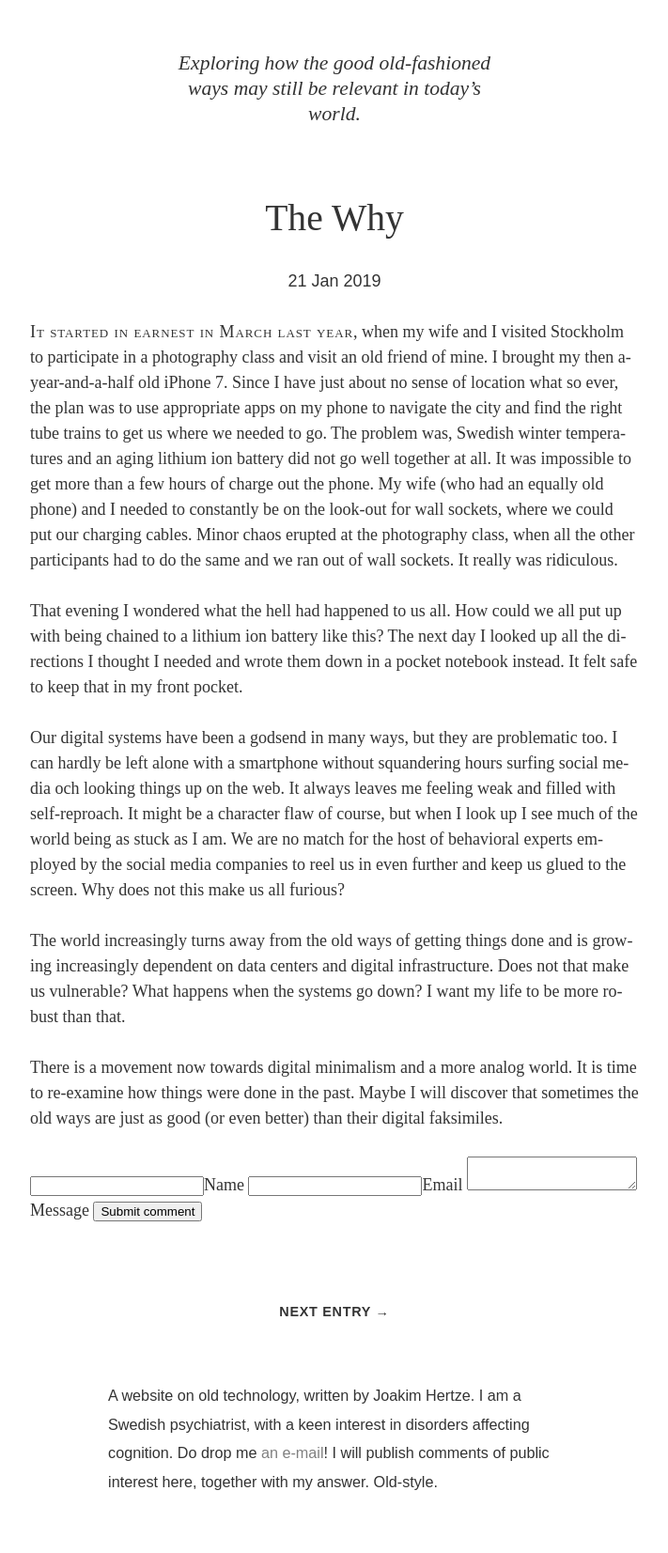
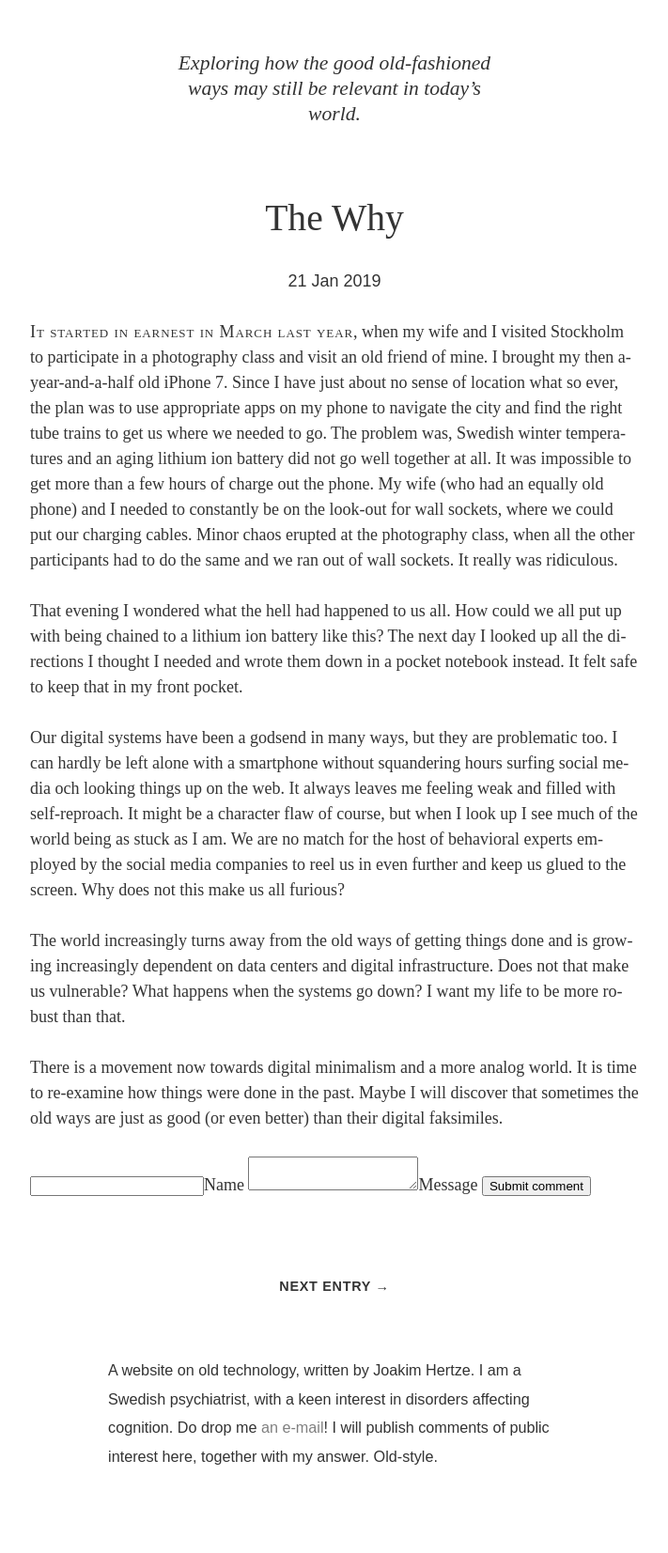
Before and after one commit to hertze/hertze.github.io, a Jekyll site: the page built from _posts/2019-01-21-the-why.md, in a window 1280 px wide. Shown: the whole page at 94% size, without its empty margins (284-995 px from the left). Built offline with Jekyll 4.4.1, drawn with Linux system fonts in a browser that asks for light colours; some web fonts are replaced; our own code applies the rules of GitHub Pages for plain Markdown files; after the commit the page ends 1626 px from its top, so only the background shows below that.

Commit message:
Update staticmanform.html

```diff
--- a/_includes/staticmanform.html
+++ b/_includes/staticmanform.html
@@ -3,7 +3,6 @@
   <!-- e.g. "2016-01-02-this-is-a-post" -->
   <input name="options[slug]" type="hidden" value="{{ page.slug }}">
   <label><input name="fields[name]" type="text">Name</label>
-  <label><input name="fields[email]" type="text">Email</label>
   <label><textarea name="fields[message]"></textarea>Message</label>
 
   <button type="submit">Submit comment</button>
```
